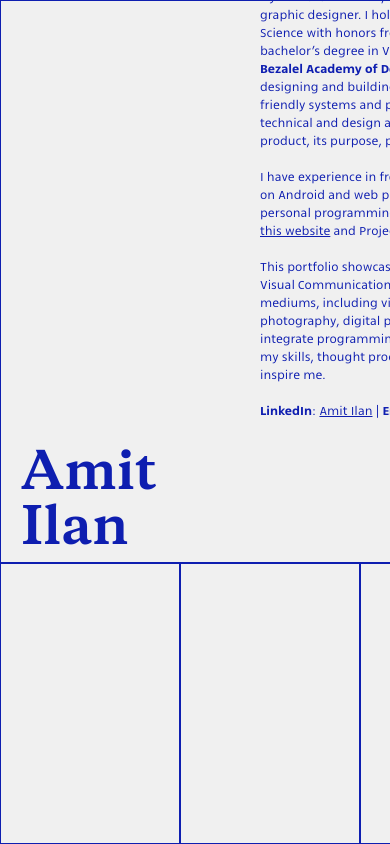
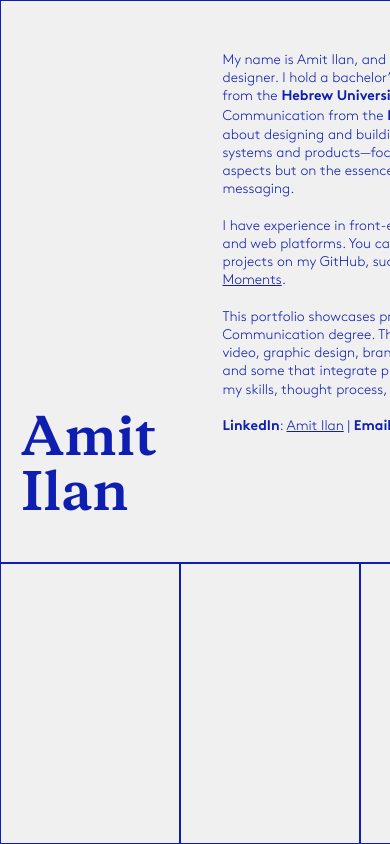
Before and after one commit to amitilan17/Portfolio, a React (Create React App) app: page / in a window 390 px wide. Both pictures are taken after a click on the element "About Me". Shown: the top 844 px of the page. Built offline with nearby package versions, Linux system fonts and the light colour scheme.

Commit message:
About me responsive design

```diff
--- a/src/components/Cell/AboutCell.js
+++ b/src/components/Cell/AboutCell.js
@@ -33,18 +33,11 @@ const AboutCell = ({cell, onToggleAboutCell, isOpen, isHeb}) => {
              }}
         >
             <div className={styles.aboutCellContent}>
-                <div>
-                    {isOpen &&
-                        (isHeb ? (<div className={styles.aboutTextHeb} dir="rtl"
-                                       dangerouslySetInnerHTML={{__html: aboutMeTextHeb}}/>)
-                                : (<div className={styles.aboutTextEng}
-                                        dangerouslySetInnerHTML={{__html: aboutMeTextEng}}/>)
-                        )
-                    }
+                <div className={styles.nameAndButtonContainer}>
                     <div className={styles.projectIndex}>
                         Amit
                     </div>
-                    <div className={styles.aboutMeFlexContainer}>
+                    <div className={styles.nameAndButtonSecondRow}>
                         <div className={styles.projectIndex}>
                             Ilan
                         </div>
@@ -56,11 +49,20 @@ const AboutCell = ({cell, onToggleAboutCell, isOpen, isHeb}) => {
                         </div>
                     </div>
                 </div>
-                <div>
-                    {isOpen && <button className={sharedStyles.closeButton} onClick={() => onToggleAboutCell(false)}>
-                        <img src={closeIcon} alt="Close" className={sharedStyles.closeButton}/>
-                    </button>}
-                </div>
+
+                {isOpen &&
+                    (isHeb ? (<div className={styles.aboutTextHeb} dir="rtl"
+                                   dangerouslySetInnerHTML={{__html: aboutMeTextHeb}}/>)
+                            : (<div className={styles.aboutTextEng}
+                                    dangerouslySetInnerHTML={{__html: aboutMeTextEng}}/>)
+                    )
+                }
+
+                {isOpen &&
+                    <button className={styles.aboutCloseButtonContainer} onClick={() => onToggleAboutCell(false)}>
+                        <img src={closeIcon} alt="Close" className={styles.aboutCloseButton}/>
+                    </button>
+                }
             </div>
         </div>
     );
--- a/src/components/Cell/Cell.module.css
+++ b/src/components/Cell/Cell.module.css
@@ -106,19 +106,30 @@
 
 .aboutCell {
     grid-row: span 2;
-    padding-right: 20px;
 }
 
 .aboutCellContent {
     display: flex;
-    align-items: flex-end;
+    flex-direction: row;
     height: 100%;
     width: 100%;
-    position: relative;
+}
+
+.aboutCloseButtonContainer {
+    background: none;
+    border: none;
+    display: flex;
+    padding: 0;
+}
+
+.aboutCloseButton {
+    cursor: pointer;
+    z-index: 5;
 }
 
 .aboutTextHeb {
-    padding: 50px;
+    padding-top: 50px;
+    padding-right: 30px;
     width: 50%;
     margin-bottom: 30px;
     font-size: 14px;
@@ -133,13 +144,21 @@
     text-decoration: underline;
 }
 
+@media (max-width: 1100px) {
+    .aboutTextHeb {
+        width: 60%;
+    }
+}
+
 .aboutTextEng {
+    padding-top: 50px;
+    padding-right: 110px;
     width: 50%;
     margin-bottom: 30px;
-    margin-right: 100px;
     font-size: 14px;
     text-align: left;
-    font-family: "Narkiss Block", sans-serif;
+    font-family: Brown, sans-serif;
+    line-height: 130%;
     margin-left: auto;
     color: #0E1EB0;
 }
@@ -148,8 +167,20 @@
     color: inherit;
     text-decoration: underline;
 }
+@media (max-width: 1200px) {
+    .aboutTextEng {
+        width: 65%;
+        padding-right: 0px;
+    }
+}
 
-.aboutMeFlexContainer {
+.nameAndButtonContainer {
+    display: flex;
+    flex-direction: column;
+    align-self: flex-end;
+}
+
+.nameAndButtonSecondRow {
     display: flex;
     justify-content: flex-start;
     align-items: baseline;
@@ -160,6 +191,7 @@
 .aboutMeButton{
     white-space: nowrap; /* Ensure "About Me" stays on one line */
     cursor: pointer;
+    margin-right: 18px;
 }
 
 .aboutCellOpen {
--- a/src/components/Popup/Popup.module.css
+++ b/src/components/Popup/Popup.module.css
@@ -41,6 +41,7 @@
     .popupLeft {
         display: none;
     }
+
     .popupRight {
         width: 100%;
         position: relative;
```
